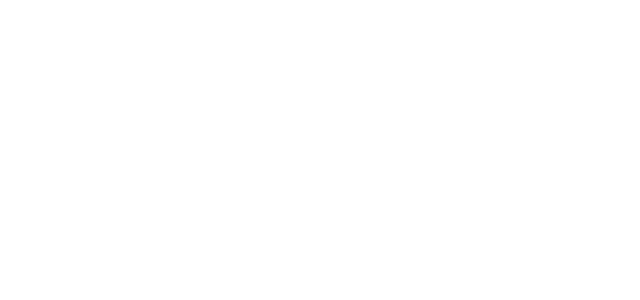
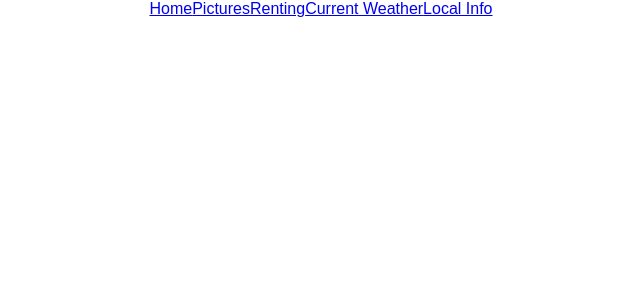
Before and after one commit to maffkipp/deer-isle, a React (Create React App) app: page / in a window 1280 px wide. Shown: the top 300 px of the page, without its empty margins (319-959 px from the left). Built offline with nearby package versions, Linux system fonts and the light colour scheme.

Commit message:
added NavBar and NavLink functionality

```diff
--- a/src/components/NavBar.js
+++ b/src/components/NavBar.js
@@ -1,11 +1,25 @@
 import React, { Component } from 'react';
+import NavLink from './NavLink';
 
-import NavButton from './NavButton';
+// data to pass to NavLink components. key is the id of element to
+// navigate to, value is the displayed title.
+const linkNames = {
+    home: 'Home',
+    pictures: 'Pictures',
+    renting: 'Renting',
+    weather: 'Current Weather',
+    info: 'Local Info'
+};
 
 class NavBar extends Component {
     render() {
+        // creates list of NavLink components from object
+        const linkList = Object.entries(linkNames).map(([key, value]) => {
+            return <NavLink key={key} linkKey={key} linkValue={value} />;
+        });
         return (
             <div className='navbar'>
+                {linkList}
             </div>
         );
     }
--- a/src/components/NavButton.js
+++ /dev/null
@@ -1,12 +0,0 @@
-import React, { Component } from 'react';
-
-class NavButton extends Component {
-    render() {
-        return (
-            <div className='navbutton'>
-            </div>
-        );
-    }
-}
-
-export default NavButton;
--- /dev/null
+++ b/src/components/NavLink.js
@@ -0,0 +1,13 @@
+import React, { Component } from 'react';
+
+class NavLink extends Component {
+    render() {
+        return (
+            <a href={`#${this.props.linkKey}`}>
+                {this.props.linkValue}
+            </a>
+        );
+    }
+}
+
+export default NavLink;
```
